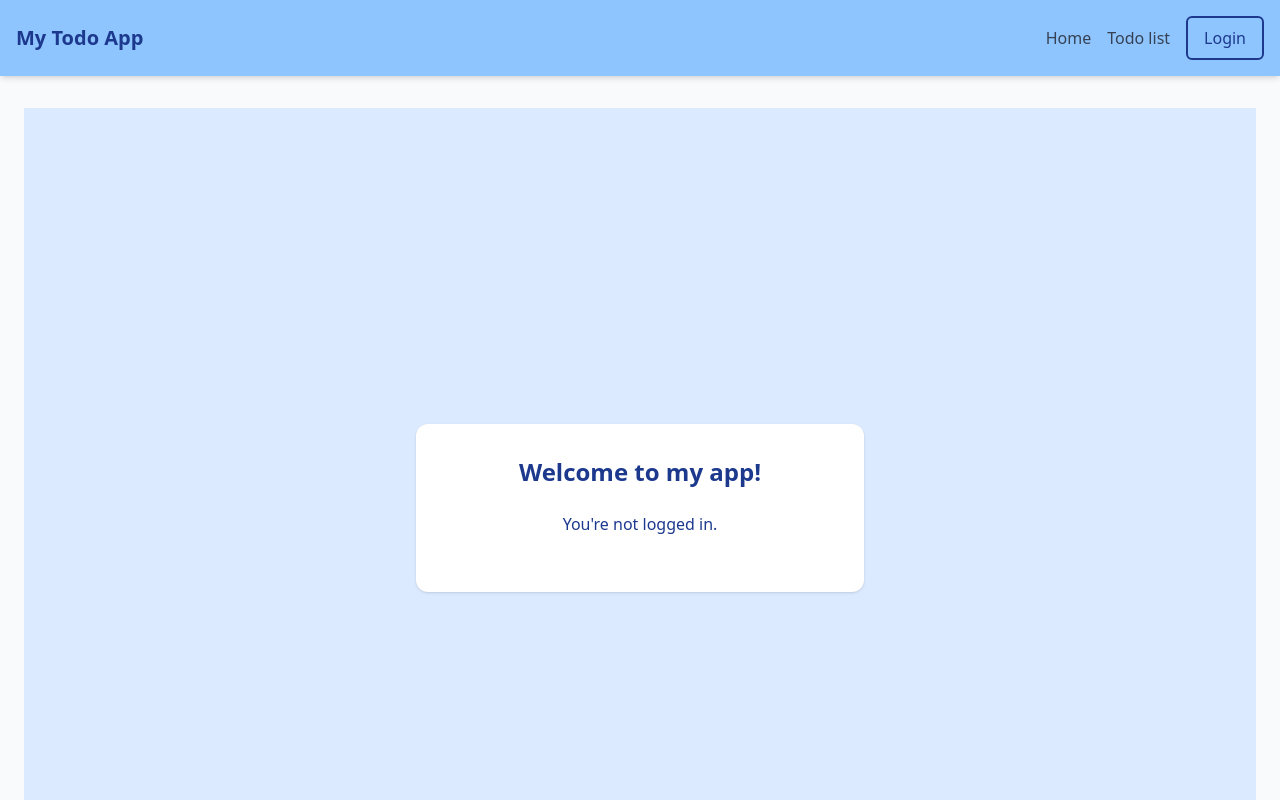
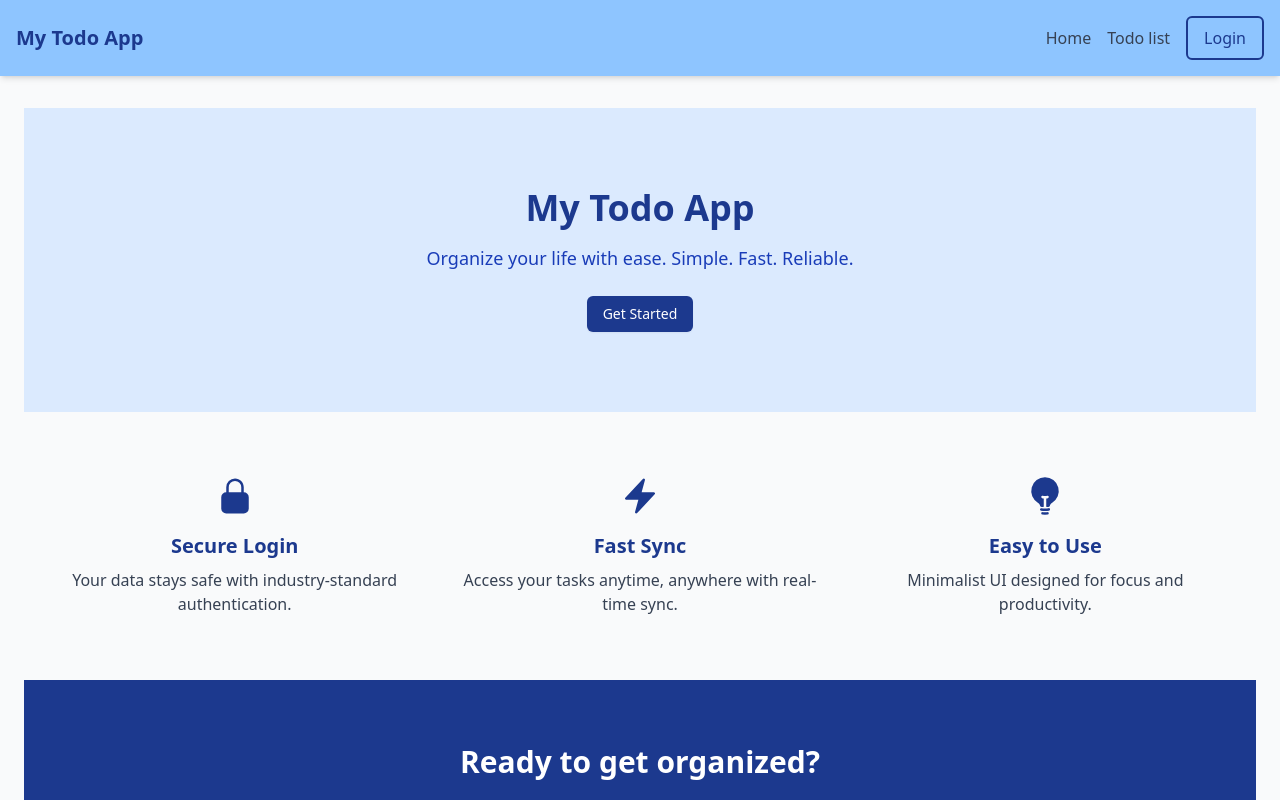
Before and after one commit to AnaBacic/internship-practice, a Vue app in the folder vue-todo-app/: page / in a window 1280 px wide. Shown: the top 800 px of the page. Built offline with nearby package versions, Linux system fonts and the light colour scheme; no server answers.

Commit message:
edited homepage

```diff
--- a/vue-todo-app/src/views/Home.vue
+++ b/vue-todo-app/src/views/Home.vue
@@ -1,30 +1,61 @@
 <template>
-  <div class="min-h-screen flex items-center justify-center bg-blue-100">
-    <div class="bg-white p-8 rounded-xl shadow text-center w-full max-w-md">
-      <h2 class="text-2xl font-bold text-blue-900 mb-6">Welcome to my app!</h2>
+  <div class="min-h-screen bg-white flex flex-col w-full">
 
-      <div v-if="user">
-        <p class="text-blue-900 mb-4">You're logged in as: <strong>{{ user.email }}</strong></p>
+    <!-- Hero section -->
+    <section class="w-full bg-blue-100 py-20 text-center">
+      <div class="w-full px-6">
+        <h1 class="text-4xl font-bold text-blue-900 mb-4">My Todo App</h1>
+        <p class="text-lg text-blue-800 mb-6">
+          Organize your life with ease. Simple. Fast. Reliable.
+        </p>
+        <RouterLink v-if="!user" to="/login">
+          <Button class="bg-blue-900 text-white hover:bg-blue-700 cursor-pointer">Get Started</Button>
+        </RouterLink>
       </div>
+    </section>
 
-      <div v-else>
-        <p class="text-blue-900 mb-6">You're not logged in.</p>
+    <!-- Features section -->
+    <section class="w-full bg-gray-50 py-16">
+      <div class="w-full px-6 grid md:grid-cols-3 gap-8 text-center">
+        <div class="flex flex-col items-center">
+          <LockClosedIcon class="w-10 h-10 text-blue-900 mb-4" />
+          <h3 class="text-xl font-semibold text-blue-900 mb-2">Secure Login</h3>
+          <p class="text-gray-700">Your data stays safe with industry-standard authentication.</p>
+        </div>
+
+        <div class="flex flex-col items-center">
+          <BoltIcon class="w-10 h-10 text-blue-900 mb-4" />
+          <h3 class="text-xl font-semibold text-blue-900 mb-2">Fast Sync</h3>
+          <p class="text-gray-700">Access your tasks anytime, anywhere with real-time sync.</p>
+        </div>
+
+        <div class="flex flex-col items-center">
+          <LightBulbIcon class="w-10 h-10 text-blue-900 mb-4" />
+          <h3 class="text-xl font-semibold text-blue-900 mb-2">Easy to Use</h3>
+          <p class="text-gray-700">Minimalist UI designed for focus and productivity.</p>
+        </div>
       </div>
-    </div>
+    </section>
+
+    <!-- Call-to-Action section -->
+    <section class="w-full bg-blue-900 py-16 text-center text-white">
+      <div class="w-full px-6">
+        <h2 class="text-3xl font-bold mb-4">Ready to get organized?</h2>
+        <p class="mb-6">Join now and start managing your tasks in seconds.</p>
+        <RouterLink v-if="!user" to="/login">
+          <Button class="bg-white text-blue-900 hover:bg-blue-200 cursor-pointer">Login or Register</Button>
+        </RouterLink>
+        <p v-else class="text-blue-100">You're logged in as <strong>{{ user.email }}</strong>.</p>
+      </div>
+    </section>
+
   </div>
 </template>
 
 <script setup>
 import { Button } from '@/components/ui/button'
-import { useRouter } from 'vue-router'
-import supabase from '@/supabase'
 import { useAuth } from '@/composables/useAuth'
+import { LightBulbIcon, LockClosedIcon, BoltIcon } from '@heroicons/vue/24/solid'
 
 const { user } = useAuth()
-const router = useRouter()
-
-const logout = async () => {
-  await supabase.auth.signOut()
-  router.push('/login')
-}
 </script>
```
